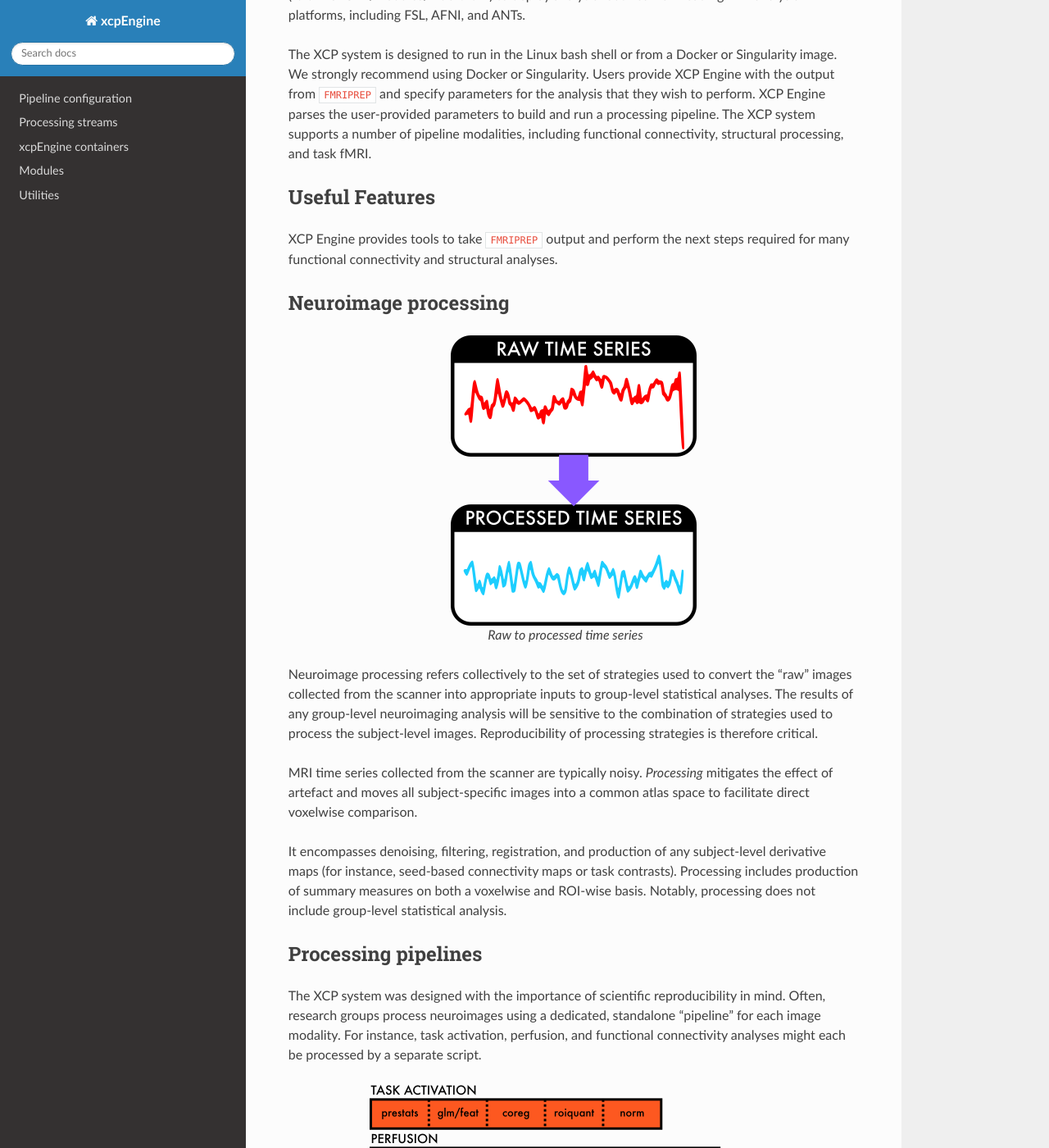
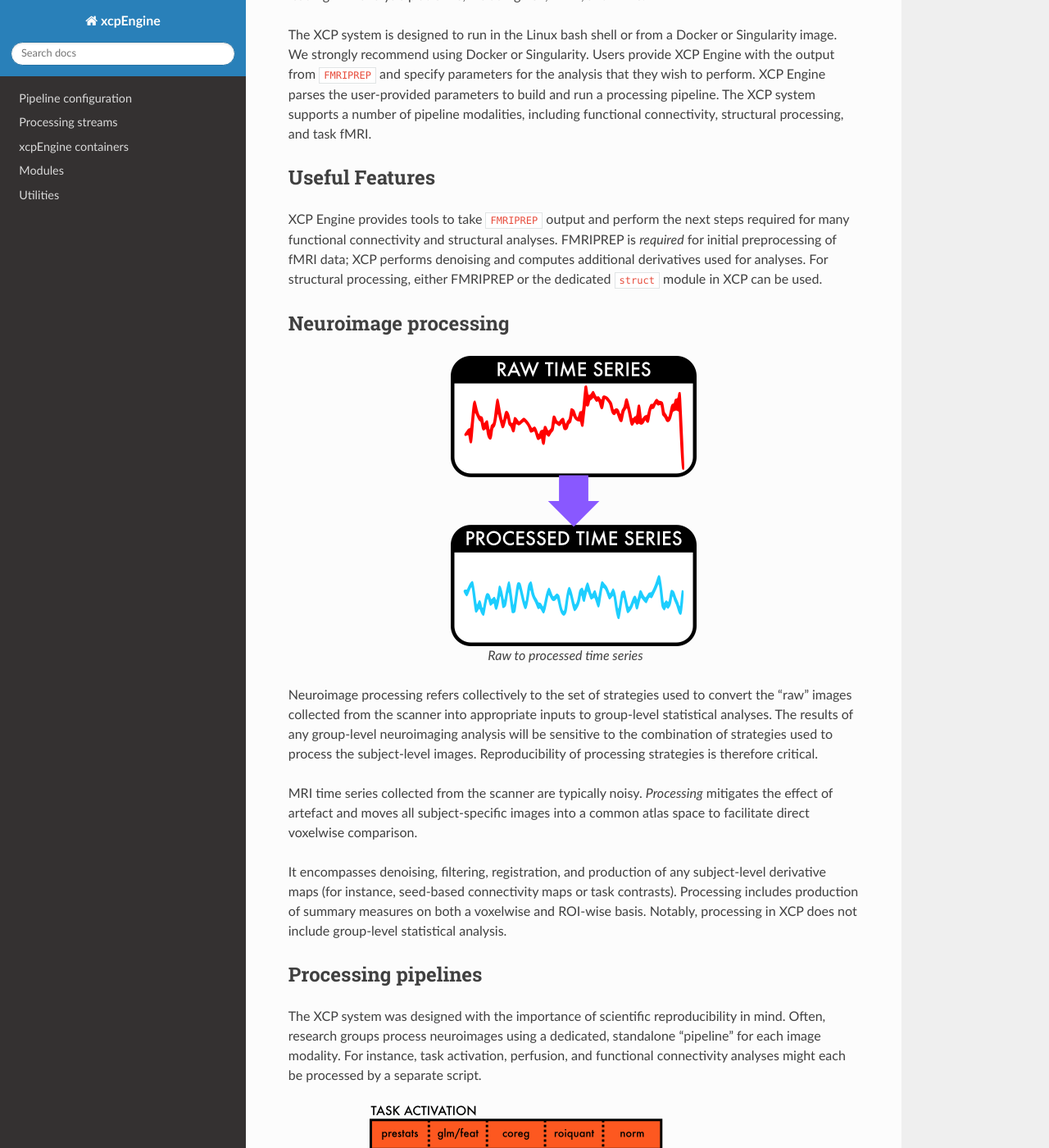
Before and after one commit to PennLINC/xcpEngine, a Sphinx documentation site: the page built from docs/intro.rst, in a window 1280 px wide and 1400 px high, scrolled down 225 px. Shown: the whole window at 82% size. Built offline with Sphinx 7.4.7 and the Read the Docs theme 2.0.0, drawn with Linux system fonts in a browser that asks for light colours; pages that are not in the unit, such as notebooks, are missing from menus; some of the changed text lies outside the part shown.

Commit message:
minor edits

```diff
--- a/docs/intro.rst
+++ b/docs/intro.rst
@@ -3,8 +3,8 @@ XCP Imaging Pipeline
 ====================
 
 The XCP imaging pipeline (XCP system) is a free, open-source software package for processing of
-multimodal neuroimages. The XCP system uses a [modular design](%%BASEURL/modules/index.html) to
-deploy analytic routines from leading MRI analysis platforms, including FSL, AFNI, and ANTs.
+multimodal neuroimages. The XCP system uses a modular design to deploy analytic routines from
+leading MRI analysis platforms, including FSL, AFNI, and ANTs.
 
 The XCP system is designed to run in the Linux bash shell or from a Docker or Singularity image. We
 strongly recommend using Docker or Singularity. Users provide XCP Engine with the output from
@@ -17,7 +17,9 @@ Useful Features
 ----------------
 
 XCP Engine provides tools to take ``FMRIPREP`` output and perform the next steps required for many
-functional connectivity and structural analyses.
+functional connectivity and structural analyses.  FMRIPREP is *required* for initial preprocessing
+of fMRI data; XCP performs denoising and computes additional derivatives used for analyses.  For
+structural processing, either FMRIPREP or the dedicated ``struct`` module in XCP can be used.
 
 Neuroimage processing
 ---------------------
@@ -39,7 +41,7 @@ voxelwise comparison.
 
 It encompasses denoising, filtering, registration, and production of any subject-level derivative
 maps (for instance, seed-based connectivity maps or task contrasts). Processing includes production
-of summary measures on both a voxelwise and ROI-wise basis. Notably, processing does not include
+of summary measures on both a voxelwise and ROI-wise basis. Notably, processing in XCP does not include
 group-level statistical analysis.
 
 Processing pipelines
@@ -78,15 +80,15 @@ Features
 The XCP system aims to provide a multimodal library of common processing routines that will improve
 scientific reproducibility. Features include:
 
+ * Compatability with ``FMRIPREP``
  * Standardized output directory structure and naming conventions
  * Systematized quality control variables computed and collated for each analysis
    (for easy identification of motion and registration outliers)
  * Region-wise quantification of any voxelwise derivative map for any number of parcellation
    schemes or regions of interest
  * Easy addition of new regions of interest, node systems, or parcellation schemes
- * *Ad hoc* generation of spherical ROI maps and node systems
  * Analyses either in standard/atlas or subject/native space
- * Registration of images of any modality to a common template
+
 
 .. figure:: _static/directoryStructure.png
     :scale: 100%
```
